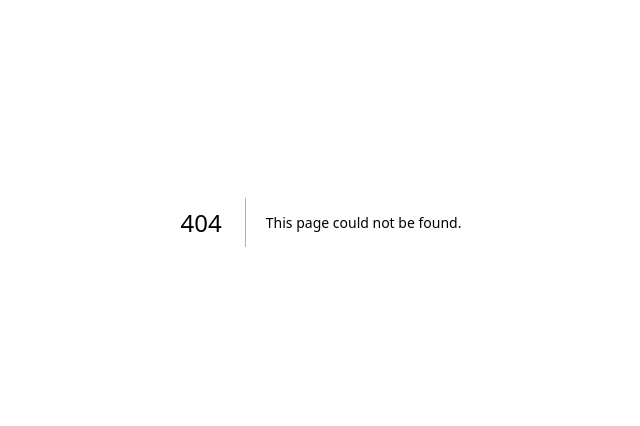
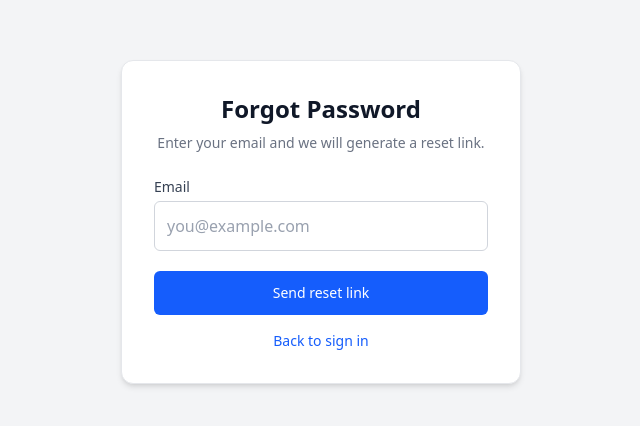
Before and after one commit to bbentlin/material-ops, a Next.js app: page /forgot-password in a window 1280 px wide. Before the commit this address had no page. Shown: the part 178-604 px from the top of the page, without its empty margins (319-959 px from the left). Built offline with nearby package versions, Linux system fonts and the light colour scheme.

Commit message:
feat: add Forgot Password page with email input and reset link functionality

```diff
--- /dev/null
+++ b/src/app/forgot-password/page.tsx
@@ -0,0 +1,101 @@
+"use client";
+
+import { useState, useTransition } from "react";
+import Link from "next/link";
+
+export default function ForgotPasswordPage() {
+  const [email, setEmail] = useState("");
+  const [error, setError] = useState("");
+  const [success, setSuccess] = useState("");
+  const [previewLink, setPreviewLink] = useState("");
+  const [isPending, startTransition] = useTransition();
+
+  function handleSubmit() {
+    startTransition(async () => {
+      setError("");
+      setSuccess("");
+      setPreviewLink("");
+
+      const res = await fetch("/api/auth/forgot-password", {
+        method: "POST",
+        headers: { "Content-Type": "application/json" },
+        body: JSON.stringify({ email }),
+      });
+
+      const data = await res.json();
+      if (!res.ok) {
+        setError(data.error || "Failed to request password reset");
+        return;
+      }
+
+      setSuccess(data.message || "If an account exists, reset instructions have been sent.");
+      if (data.resetLink) setPreviewLink(data.resetLink);
+    });
+  }
+
+  return (
+    <main className="min-h-screen bg-gray-100 dark:bg-gray-900">
+      <div className="mx-auto flex min-h-screen w-full max-w-md items-center px-4 py-8 sm:px-6">
+        <form
+          action={handleSubmit}
+          className="w-full rounded-xl border border-gray-200 bg-white p-5 shadow-md dark:border-gray-700 dark:bg-gray-800 sm:p-8"
+        >
+          <h1 className="text-center text-xl font-bold text-gray-900 dark:text-gray-100 sm:text-2xl">
+            Forgot Password
+          </h1>
+          <p className="mt-2 text-center text-sm text-gray-500 dark:text-gray-400">
+            Enter your email and we will generate a reset link.
+          </p>
+
+          <div className="mt-6 flex flex-col gap-1">
+            <label htmlFor="forgot-email" className="text-sm font-medium text-gray-700 dark:text-gray-300">
+              Email
+            </label>
+            <input
+              id="forgot-email"
+              type="email"
+              placeholder="you@example.com"
+              className="rounded-md border border-gray-300 bg-white p-3 text-gray-900 placeholder-gray-400 focus:outline-none focus:ring-2 focus:ring-blue-500 dark:border-gray-600 dark:bg-gray-700 dark:text-gray-100 dark:placeholder-gray-500"
+              value={email}
+              onChange={(e) => setEmail(e.target.value)}
+              autoComplete="email"
+              required
+            />
+          </div>
+
+          {error && (
+            <div className="mt-4 rounded-md border border-red-200 bg-red-50 px-3 py-2 text-sm text-red-700 dark:border-red-900/40 dark:bg-red-900/20 dark:text-red-300">
+              {error}
+            </div>
+          )}
+
+          {success && (
+            <div className="mt-4 rounded-md border border-green-200 bg-green-50 px-3 py-2 text-sm text-green-700 dark:border-green-900/40 dark:bg-green-900/20 dark:text-green-300">
+              {success}
+            </div>
+          )}
+
+          {previewLink && (
+            <div className="mt-3 rounded-md border border-blue-200 bg-blue-50 px-3 py-2 text-xs text-blue-700 dark:border-blue-900/40 dark:bg-blue-900/20 dark:text-blue-300 break-all">
+              Dev reset link: <a href={previewLink} className="underline">{previewLink}</a>
+            </div>
+          )}
+
+          <button
+            type="submit"
+            disabled={isPending}
+            className="mt-5 w-full rounded-md bg-blue-600 py-3 text-sm font-medium text-white transition-colors hover:bg-blue-700 disabled:cursor-not-allowed disabled:opacity-50"
+          >
+            {isPending ? "Sending..." : "Send reset link"}
+          </button>
+
+          <div className="mt-4 text-center text-sm">
+            <Link href="/login" className="text-blue-600 hover:underline dark:text-blue-400">
+              Back to sign in
+            </Link>
+          </div>
+        </form>
+      </div>
+    </main>
+  );
+}
```
